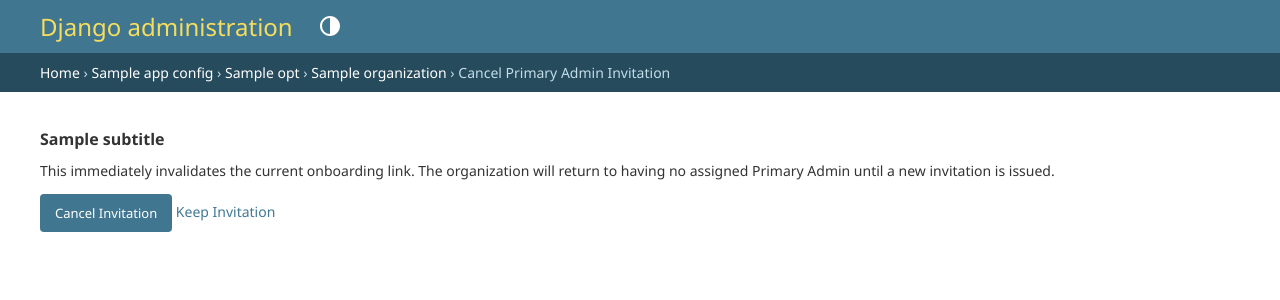
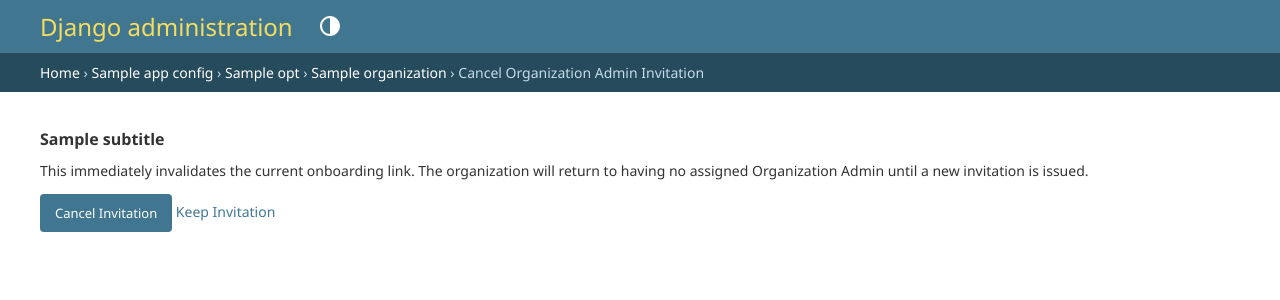
Before and after one commit to renzkirby/truthlens, a Django app: template backend/truthlens_backend/api/templates/admin/developer_console/primary_admin_cancel.html in a window 1280 px wide. Shown: the top 300 px of the page. Run offline with Django 5.2, Linux system fonts and the light colour scheme; the template is opened without the code that fills it: most values are stand-ins (such as "Sample title", 1, 10 or a date in 2020); data that the repository does not hold is empty; parts of the project's set-up code (start-up, migrations or seed data) failed here and were passed over.

Commit message:
update developer console admin copy

```diff
--- a/backend/truthlens_backend/api/templates/admin/developer_console/primary_admin_cancel.html
+++ b/backend/truthlens_backend/api/templates/admin/developer_console/primary_admin_cancel.html
@@ -7,7 +7,7 @@
   &rsaquo; <a href="{% url 'admin:app_list' app_label=opts.app_label %}">{{ opts.app_config.verbose_name }}</a>
   &rsaquo; <a href="{% url 'admin:api_organization_changelist' %}">{{ opts.verbose_name_plural|capfirst }}</a>
   &rsaquo; <a href="{{ change_url }}">{{ organization }}</a>
-  &rsaquo; Cancel Primary Admin Invitation
+  &rsaquo; Cancel Organization Admin Invitation
 </div>
 {% endblock %}
 
@@ -19,7 +19,7 @@
 
   <p>
     This immediately invalidates the current onboarding link. The organization
-    will return to having no assigned Primary Admin until a new invitation is
+    will return to having no assigned Organization Admin until a new invitation is
     issued.
   </p>
 
```
